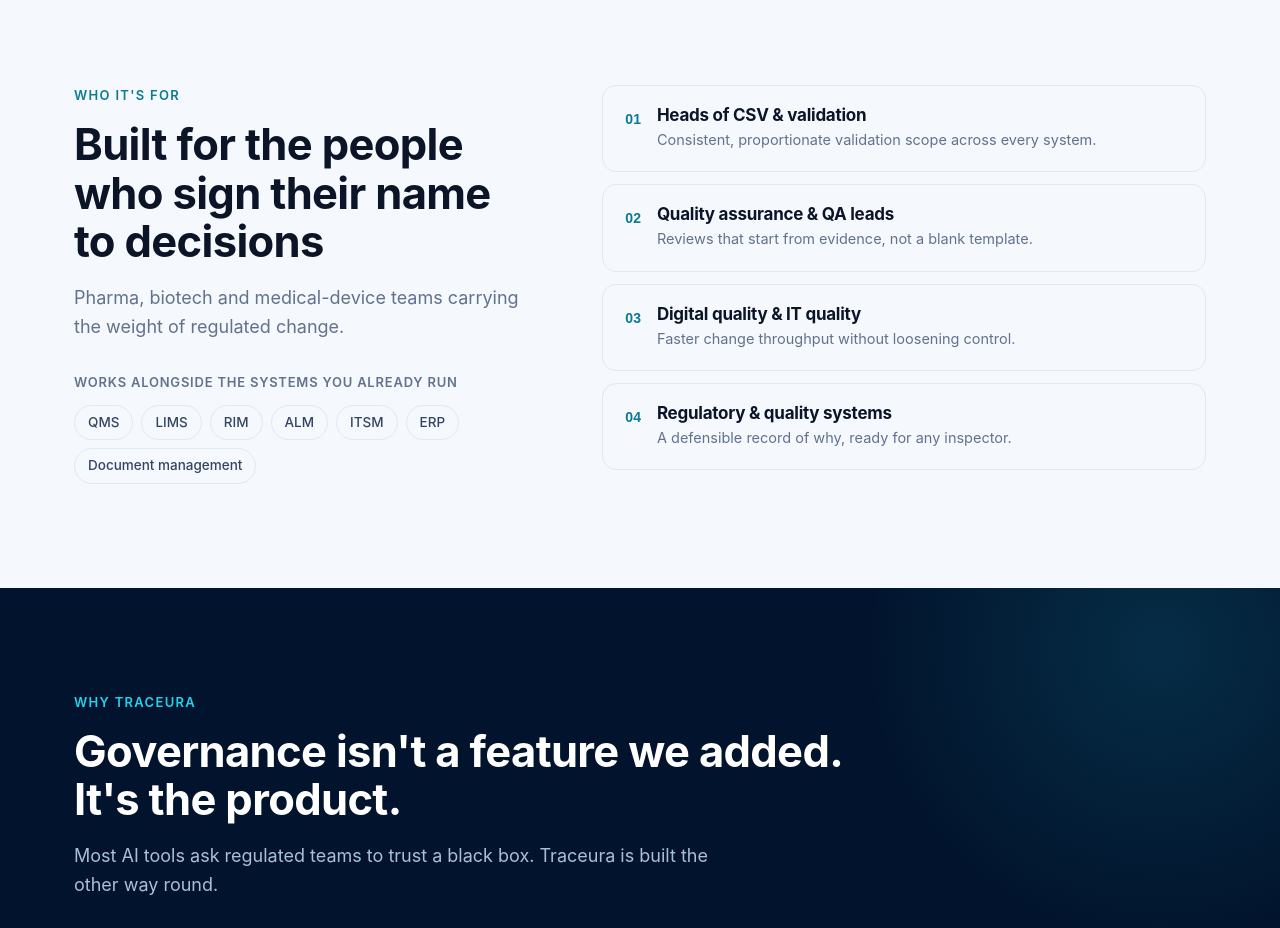
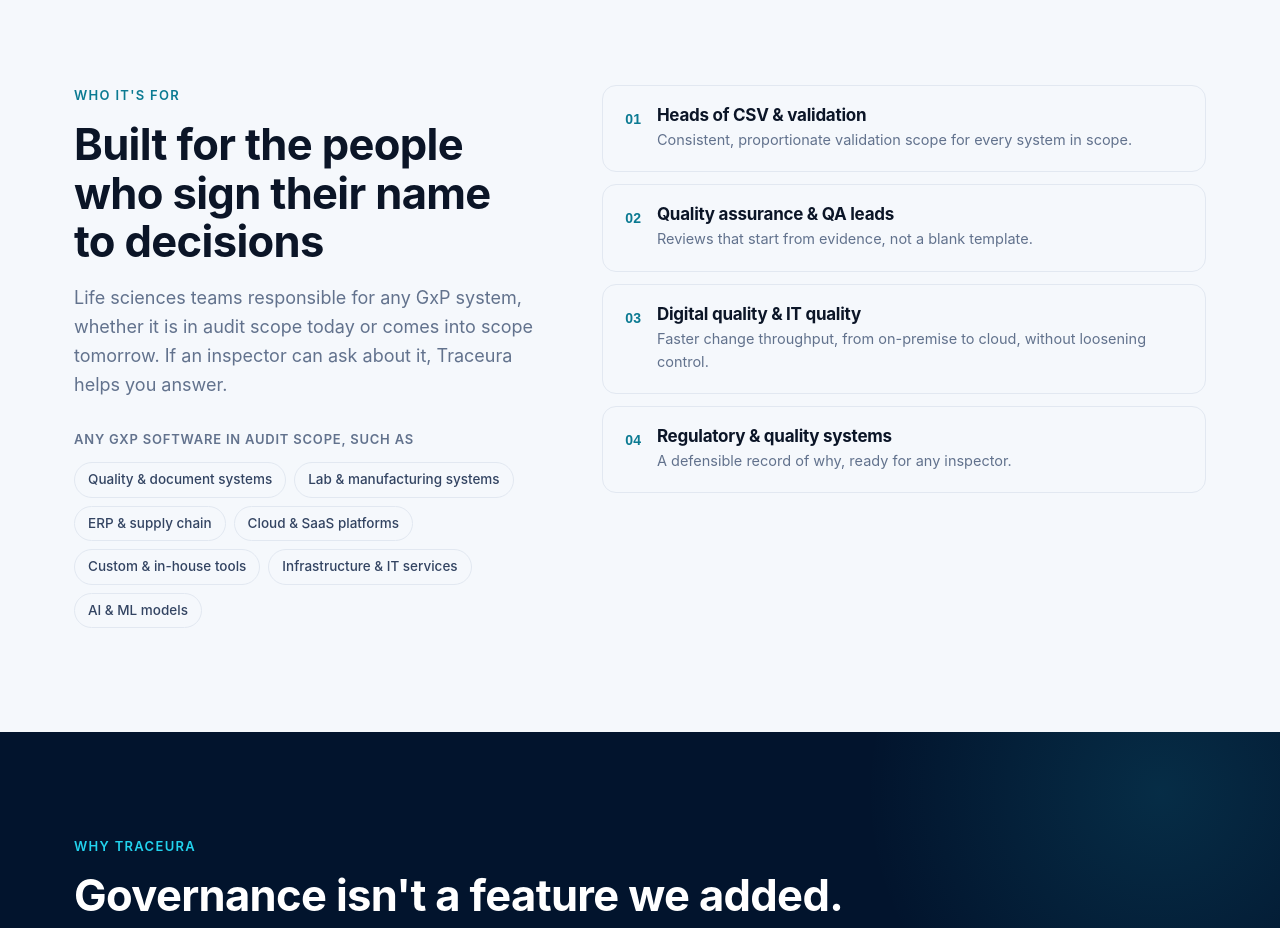
Before and after one commit to shikha0109/traceura-site, a plain HTML site: page index.html in a window 1280 px wide. Shown: the part 3540-4468 px from the top of the page. Drawn offline with Linux system fonts and the light colour scheme.

Commit message:
Broaden Who it's for: any enterprise/GxP software in audit scope
Co-Authored-By: Claude Opus 5.5 <noreply@anthropic.com>
Claude-Session: https://claude.ai/code/session_01LyhuwBTsPaWZWMyffSkcGy

```diff
--- a/index.html
+++ b/index.html
@@ -399,16 +399,16 @@
       <div class="rv">
         <div class="kicker">Who it's for</div>
         <h2>Built for the people who sign their name to decisions</h2>
-        <p class="sub">Pharma, biotech and medical-device teams carrying the weight of regulated change.</p>
+        <p class="sub">Life sciences teams responsible for any GxP system, whether it is in audit scope today or comes into scope tomorrow. If an inspector can ask about it, Traceura helps you answer.</p>
         <div class="fits">
-          <p>Works alongside the systems you already run</p>
-          <div class="chips"><span>QMS</span><span>LIMS</span><span>RIM</span><span>ALM</span><span>ITSM</span><span>ERP</span><span>Document management</span></div>
+          <p>Any GxP software in audit scope, such as</p>
+          <div class="chips"><span>Quality &amp; document systems</span><span>Lab &amp; manufacturing systems</span><span>ERP &amp; supply chain</span><span>Cloud &amp; SaaS platforms</span><span>Custom &amp; in-house tools</span><span>Infrastructure &amp; IT services</span><span>AI &amp; ML models</span></div>
         </div>
       </div>
       <div class="roles">
-        <div class="role rv"><span class="n">01</span><div><h3>Heads of CSV &amp; validation</h3><p>Consistent, proportionate validation scope across every system.</p></div></div>
+        <div class="role rv"><span class="n">01</span><div><h3>Heads of CSV &amp; validation</h3><p>Consistent, proportionate validation scope for every system in scope.</p></div></div>
         <div class="role rv"><span class="n">02</span><div><h3>Quality assurance &amp; QA leads</h3><p>Reviews that start from evidence, not a blank template.</p></div></div>
-        <div class="role rv"><span class="n">03</span><div><h3>Digital quality &amp; IT quality</h3><p>Faster change throughput without loosening control.</p></div></div>
+        <div class="role rv"><span class="n">03</span><div><h3>Digital quality &amp; IT quality</h3><p>Faster change throughput, from on-premise to cloud, without loosening control.</p></div></div>
         <div class="role rv"><span class="n">04</span><div><h3>Regulatory &amp; quality systems</h3><p>A defensible record of why, ready for any inspector.</p></div></div>
       </div>
     </div>
```
Also changed, not shown: llms.txt.
